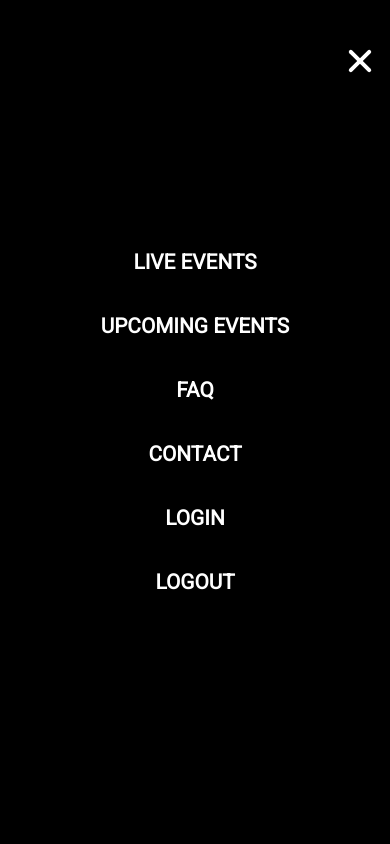
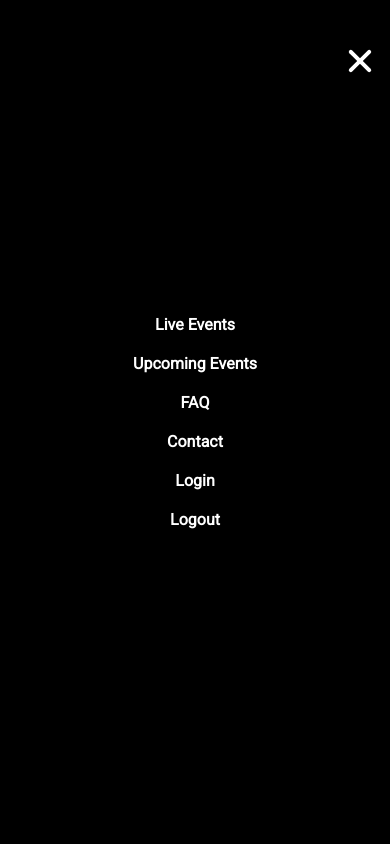
Before and after one commit to inplayer-client-success/Technopolis, a plain HTML site: page index.html in a window 390 px wide. Both pictures are taken after a click on the button 360 px from the left and 62 px from the top of the page. Shown: the top 844 px of the page. Drawn offline with nearby package versions, Linux system fonts and the light colour scheme; files that its build step writes are made by us from their sources; a script that the page names is missing.

Commit message:
mobile menu:
black background, less space between links, smaller font

```diff
--- a/scss/_main.scss
+++ b/scss/_main.scss
@@ -115,15 +115,17 @@ body{
   @media (max-width: 789px) {
     #nav-wrapper {
       padding: 0;
+
       .nav-container {
         position: relative;
         padding: 20px;
+
         ul {
           flex-direction: column;
           justify-content: center;
           align-items: center;
           position: fixed;
-          background: url("../img/background.jpg");
+          background: #000;
           background-position: center;
           background-size: cover;
           height: 100vh;
@@ -135,16 +137,12 @@ body{
           // top: -400px;
 
           li {
-            margin: 20px 0;
-            text-transform: uppercase;
+            margin: 10px 0;
             color: #fff;
             font-weight: 700;
-            font-size: 1.3em;
           }
 
-          .login-button {
-            margin: 20px 0;
-          }
+
 
           &.slideInDown {
             display: flex;
```
